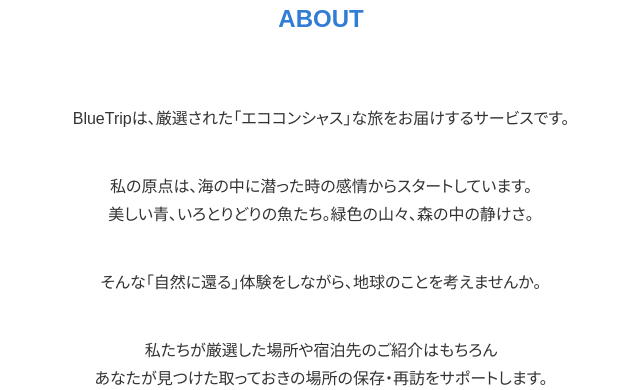
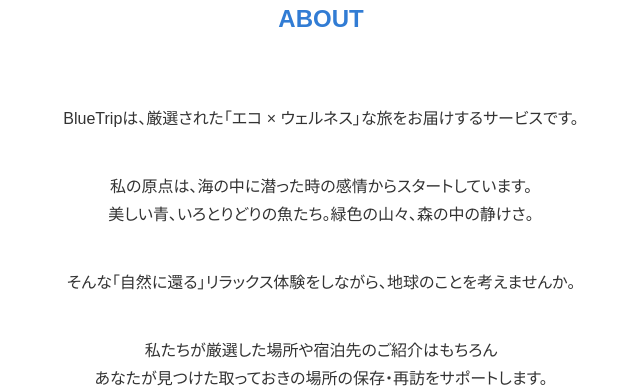
Before and after one commit to mana-oceanpig/kadai11_php05, a PHP site: page / in a window 1280 px wide. Shown: the part 1073-1463 px from the top of the page, without its empty margins (319-959 px from the left). Run offline with PHP 8.4, Linux system fonts and the light colour scheme.

Commit message:
Update index.php

```diff
--- a/index.php
+++ b/index.php
@@ -49,10 +49,10 @@ include "funcs.php";
 	<div class="layout-about">
 		<h2 class="section-title section-title__blue">About</h2>
 		<div class="section-sentence">
-			<p class="section-paragraph">BlueTripは、厳選された「エココンシャス」な旅をお届けするサービスです。</p>
+			<p class="section-paragraph">BlueTripは、厳選された「エコ × ウェルネス」な旅をお届けするサービスです。</p>
 			<p class="section-paragraph">私の原点は、海の中に潜った時の感情からスタートしています。<br>
 			美しい青、いろとりどりの魚たち。緑色の山々、森の中の静けさ。</p>
-			<p class="section-paragraph">そんな「自然に還る」体験をしながら、地球のことを考えませんか。</p>
+			<p class="section-paragraph">そんな「自然に還る」リラックス体験をしながら、地球のことを考えませんか。</p>
 			<p class="section-paragraph">私たちが厳選した場所や宿泊先のご紹介はもちろん<br>
 		あなたが見つけた取っておきの場所の保存・再訪をサポートします。</p>
 		<p class="section-paragraph">尚、こちらで購入いただいた旅体験は、指定の「サンゴ植付活動」や「植林活動」に一部寄付が行われます。<br>
```
